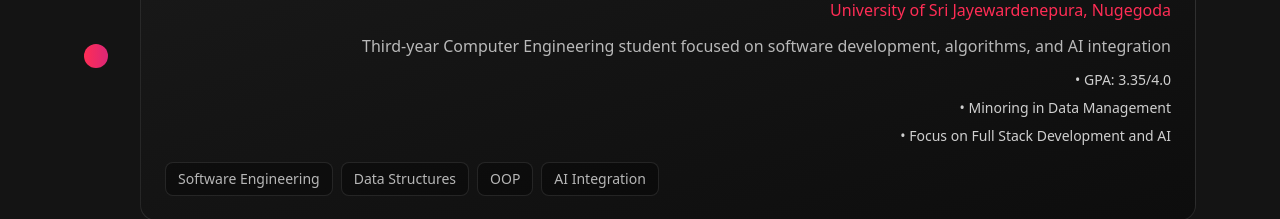
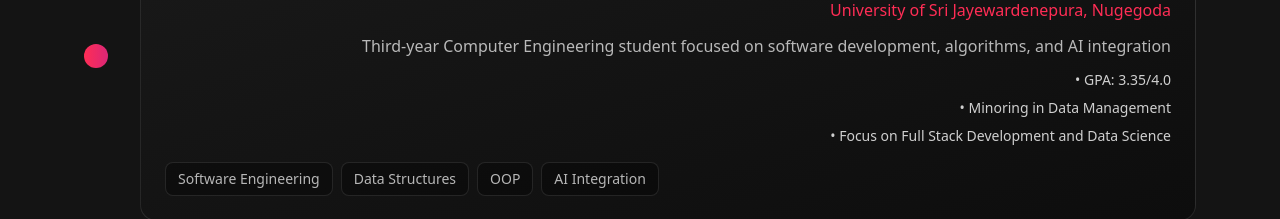
Before and after one commit to Suveh/portfolio, a React (Vite) app: page / in a window 1280 px wide. Shown: the part 4600-4819 px from the top of the page. Built offline with nearby package versions, Linux system fonts and the light colour scheme.

Commit message:
Updated resume section

```diff
--- a/src/components/Resume.tsx
+++ b/src/components/Resume.tsx
@@ -152,7 +152,7 @@
       title: "B.Sc. Engineering (Hons.) in Computer Engineering",
       institution: "University of Sri Jayewardenepura, Nugegoda",
       description: "Third-year Computer Engineering student focused on software development, algorithms, and AI integration",
-      details: ["GPA: 3.35/4.0", "Minoring in Data Management", "Focus on Full Stack Development and AI"],
+      details: ["GPA: 3.35/4.0", "Minoring in Data Management", "Focus on Full Stack Development and Data Science"],
       tags: ["Software Engineering", "Data Structures", "OOP", "AI Integration"],
       color: "from-[#ff2d55] to-pink-600",
     },
```
